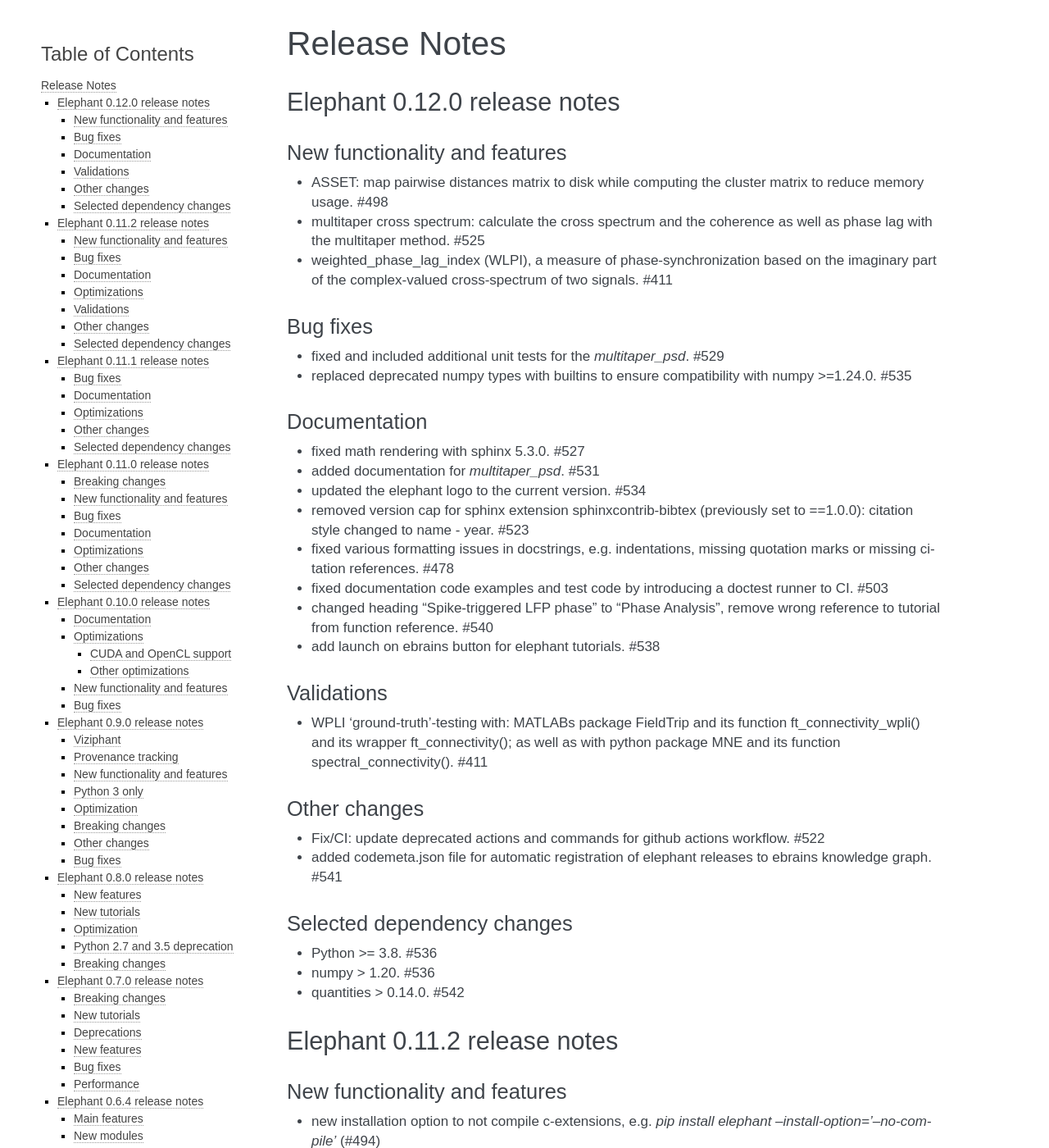
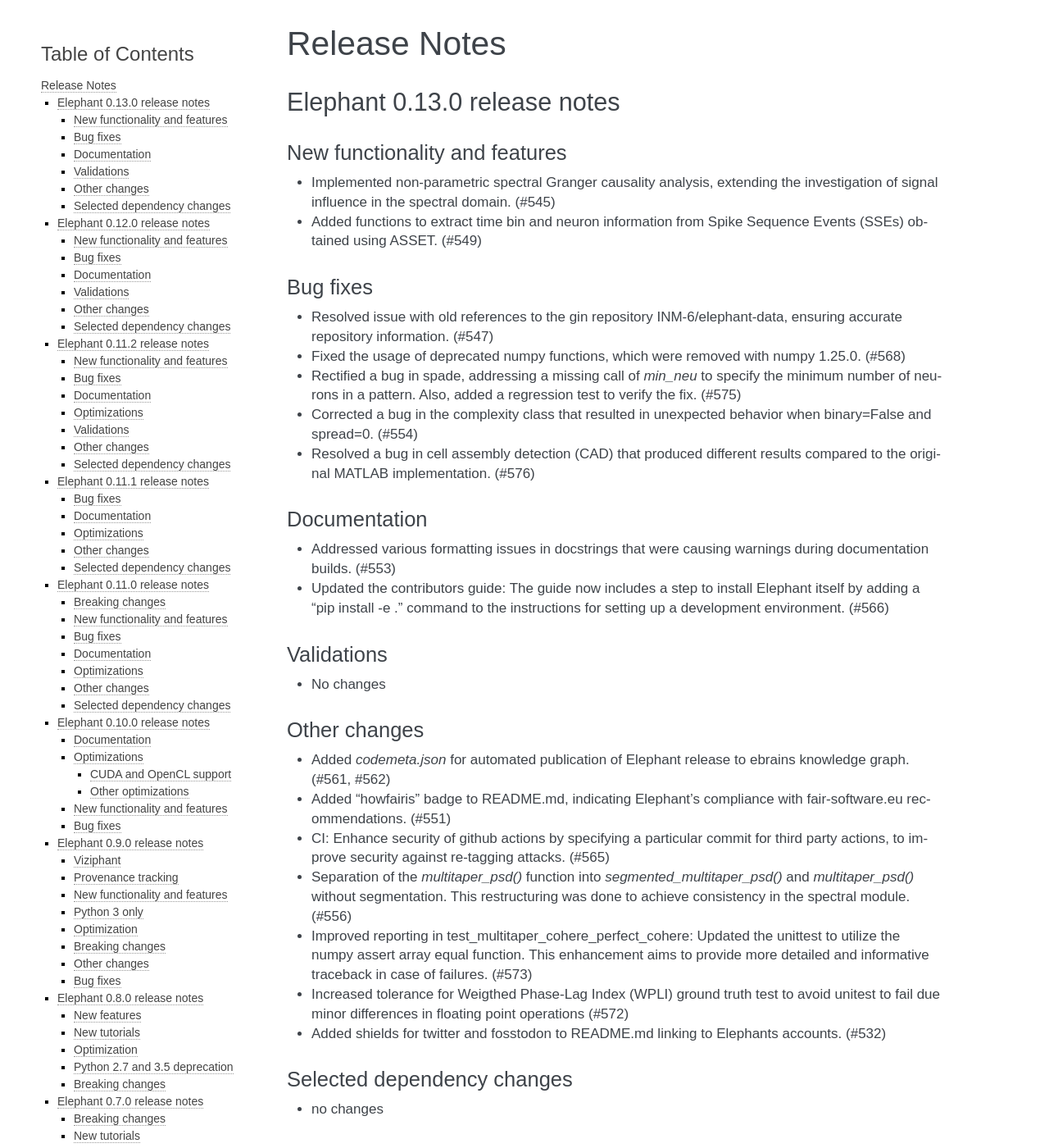
Before and after one commit to NeuralEnsemble/elephant, a Sphinx documentation site: the page built from doc/release_notes.rst, in a window 1280 px wide and 1400 px high. Shown: the whole window at 82% size. Built offline with Sphinx 7.4.7, drawn with Linux system fonts in a browser that asks for light colours; pages that are not in the unit, such as notebooks, are missing from menus; the version number could not be read and is left out.

Commit message:
Release 0.13.0 (#577)
* bump version number to 0.13.0

* update .zendodo.json

* update .codemeta.json

* add release notes to docs

```diff
--- a/doc/release_notes.rst
+++ b/doc/release_notes.rst
@@ -1,6 +1,46 @@
 =============
 Release Notes
 =============
+
+Elephant 0.13.0 release notes
+=============================
+
+New functionality and features
+------------------------------
+* Implemented non-parametric spectral Granger causality analysis, extending the investigation of signal influence in the spectral domain. (#545)
+* Added functions to extract time bin and neuron information from Spike Sequence Events (SSEs) obtained using ASSET. (#549)
+
+Bug fixes
+---------
+* Resolved issue with old references to the gin repository INM-6/elephant-data, ensuring accurate repository information. (#547)
+* Fixed the usage of deprecated numpy functions, which were removed with numpy 1.25.0. (#568)
+* Rectified a bug in spade, addressing a missing call of `min_neu` to specify the minimum number of neurons in a pattern. Also, added a regression test to verify the fix. (#575)
+* Corrected a bug in the complexity class that resulted in unexpected behavior when binary=False and spread=0. (#554)
+* Resolved a bug in cell assembly detection (CAD) that produced different results compared to the original MATLAB implementation. (#576)
+
+Documentation
+-------------
+* Addressed various formatting issues in docstrings that were causing warnings during documentation builds. (#553)
+* Updated the contributors guide: The guide now includes a step to install Elephant itself by adding a "pip install -e ." command to the instructions for setting up a development environment. (#566)
+
+Validations
+-----------
+* No changes
+
+Other changes
+-------------
+* Added `codemeta.json` for automated publication of Elephant release to ebrains knowledge graph. (#561, #562)
+* Added "howfairis" badge to README.md, indicating Elephant's compliance with fair-software.eu recommendations. (#551)
+* CI: Enhance security of github actions by specifying a particular commit for third party actions, to improve security against re-tagging attacks.  (#565)
+* Separation of the `multitaper_psd()` function into `segmented_multitaper_psd()` and `multitaper_psd()` without segmentation. This restructuring was done to achieve consistency in the spectral module. (#556)
+* Improved reporting in test_multitaper_cohere_perfect_cohere: Updated the unittest to utilize the numpy assert array equal function. This enhancement aims to provide more detailed and informative traceback in case of failures. (#573)
+* Increased tolerance for Weigthed Phase-Lag Index (WPLI) ground truth test to avoid unitest to fail due minor differences in floating point operations (#572)
+* Added shields for twitter and fosstodon to README.md linking to Elephants accounts. (#532)
+
+Selected dependency changes
+---------------------------
+* no changes
+
 
 Elephant 0.12.0 release notes
 =============================
```
Also changed, not shown: codemeta.json (+53 -13 lines), .zenodo.json, 1 other file.
